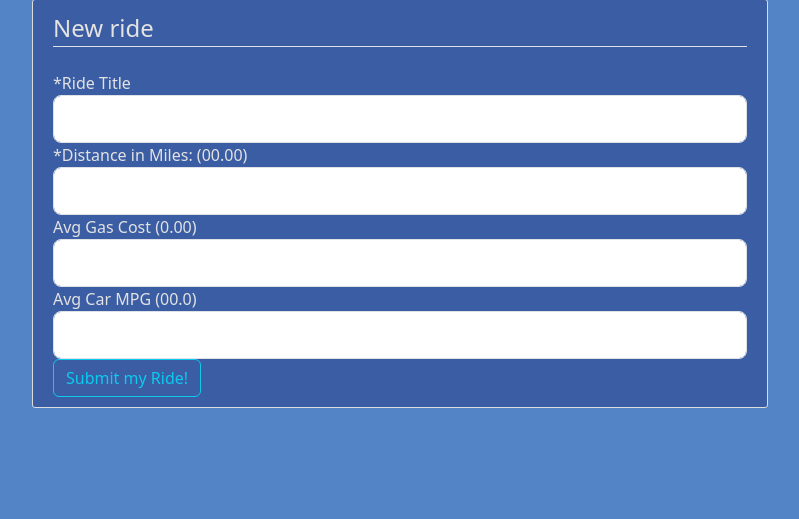
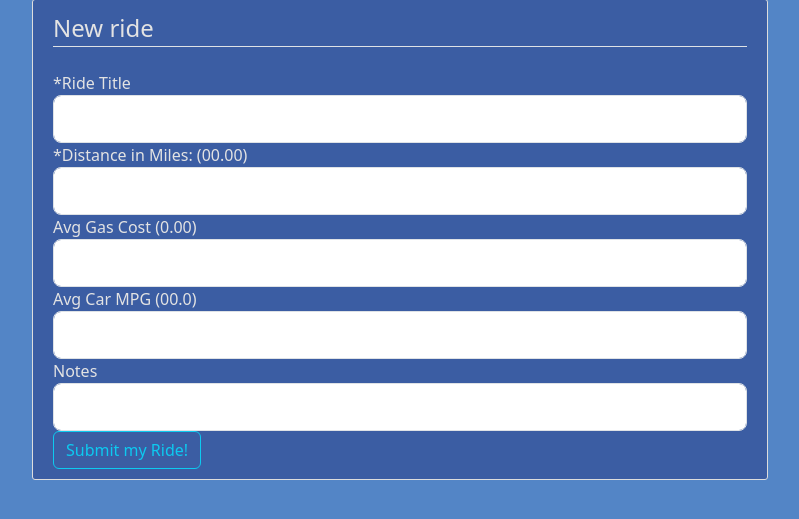
Before and after one commit to Teragram04/PedalPowered, a Flask app: page /logride in a window 1280 px wide. Shown: the part 81-600 px from the top of the page, without its empty margins (50-849 px from the left). Run offline with Flask 3, Linux system fonts and the light colour scheme; a user stored in the database is signed in; some libraries are stand-ins or nearby versions; some web fonts are replaced.

Commit message:
PED-17 Add comment field when logging a ride

```diff
--- a/pedalpowered/forms.py
+++ b/pedalpowered/forms.py
@@ -75,4 +75,5 @@ class NewRideForm(FlaskForm):
     distance = FloatField('*Distance in Miles: (00.00)',validators=[DataRequired()])
     gas_price = FloatField('Avg Gas Cost (0.00)')
     car_mpg = FloatField('Avg Car MPG (00.0)')
+    comment = StringField('Notes')
     submit_registration = SubmitField('Submit my Ride!')
--- a/pedalpowered/models.py
+++ b/pedalpowered/models.py
@@ -34,6 +34,7 @@ class rides(db.Model):
     car_mpg = db.Column(db.Float, nullable = True)
     user_id = db.Column(db.Integer,db.ForeignKey('user.id'), nullable=False)
     gas_money_saved = db.Column(db.Float, nullable = True)
+    user_comment = db.Column(db.String, nullable = False)
 
     #Can't do math within an SQLITE column, so define a function and then assign the value to the model
     def calculate_money_saved(self):
--- a/pedalpowered/routes.py
+++ b/pedalpowered/routes.py
@@ -19,7 +19,7 @@ def logride():
     form = NewRideForm()
     if form.validate_on_submit():
         new_ride = rides(title = form.title.data, distance = form.distance.data, gas_price = form.gas_price.data,
-                         car_mpg = form.car_mpg.data, author = current_user)
+                         car_mpg = form.car_mpg.data, user_comment = form.comment.data, author = current_user)
         new_ride.calculate_money_saved()
         db.session.add(new_ride)
         db.session.commit()
--- a/pedalpowered/templates/logride.html
+++ b/pedalpowered/templates/logride.html
@@ -81,6 +81,24 @@
                 {% endif %}
             </div>
 
+            <!--comment-->
+            <div class="form-group">
+                {{form.comment.label(class="form-control-label")}}
+
+                {% if form.comment.errors %}
+
+                    {{form.comment(class="form-control form-control-lg is-invalid")}}
+
+                        <div class="invalid-feedback">
+                            {% for error in form.comment.errors %}
+                                <span>{{error}}</span>
+                            {% endfor %}
+                        </div>
+                {% else %}
+                    {{form.comment(class="form-control form-control-lg")}}
+                {% endif %}
+            </div>
+
         </fieldset>
 
         <div class="form-group">
--- a/pedalpowered/templates/post.html
+++ b/pedalpowered/templates/post.html
@@ -16,7 +16,10 @@
                 {%endif%}
             </div>
             <h2 class='article-title'>{{post.title}}</h2>
-            <p class = "article-content">on {{post.ride_date.strftime('%Y-%m-%d')}}, {{post.author.username}} rode {{post.distance}} miles</p>
+            <h6>{{post.user_comment}}</h6>
+            <p class = "article-content">on {{post.ride_date.strftime('%Y-%m-%d')}}, {{post.author.username}} rode {{post.distance}} miles
+                and saved ${{post.gas_money_saved}}!
+            </p>
         </div>
     </article>
 
```
Also changed, not shown: instance/site.db.
